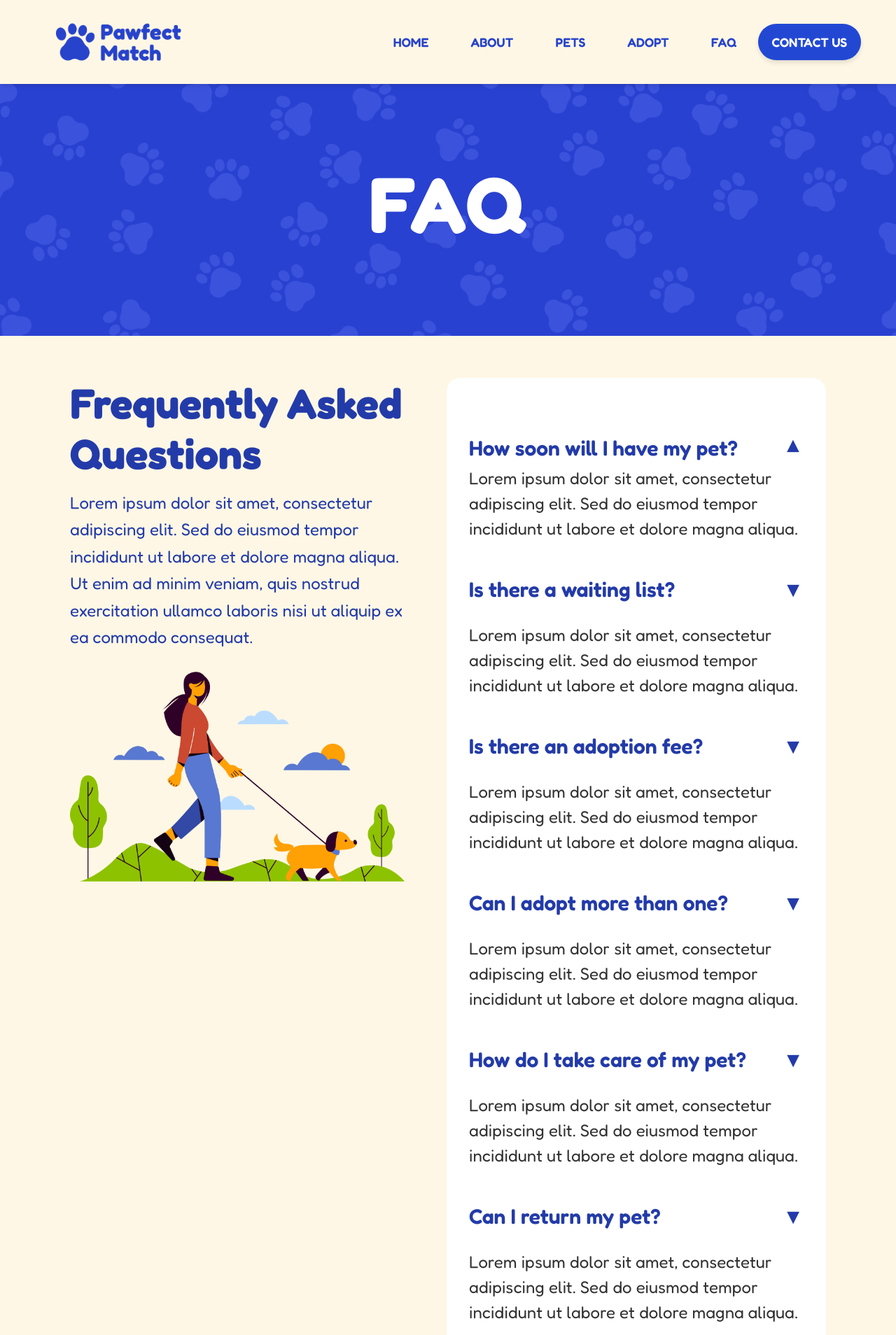
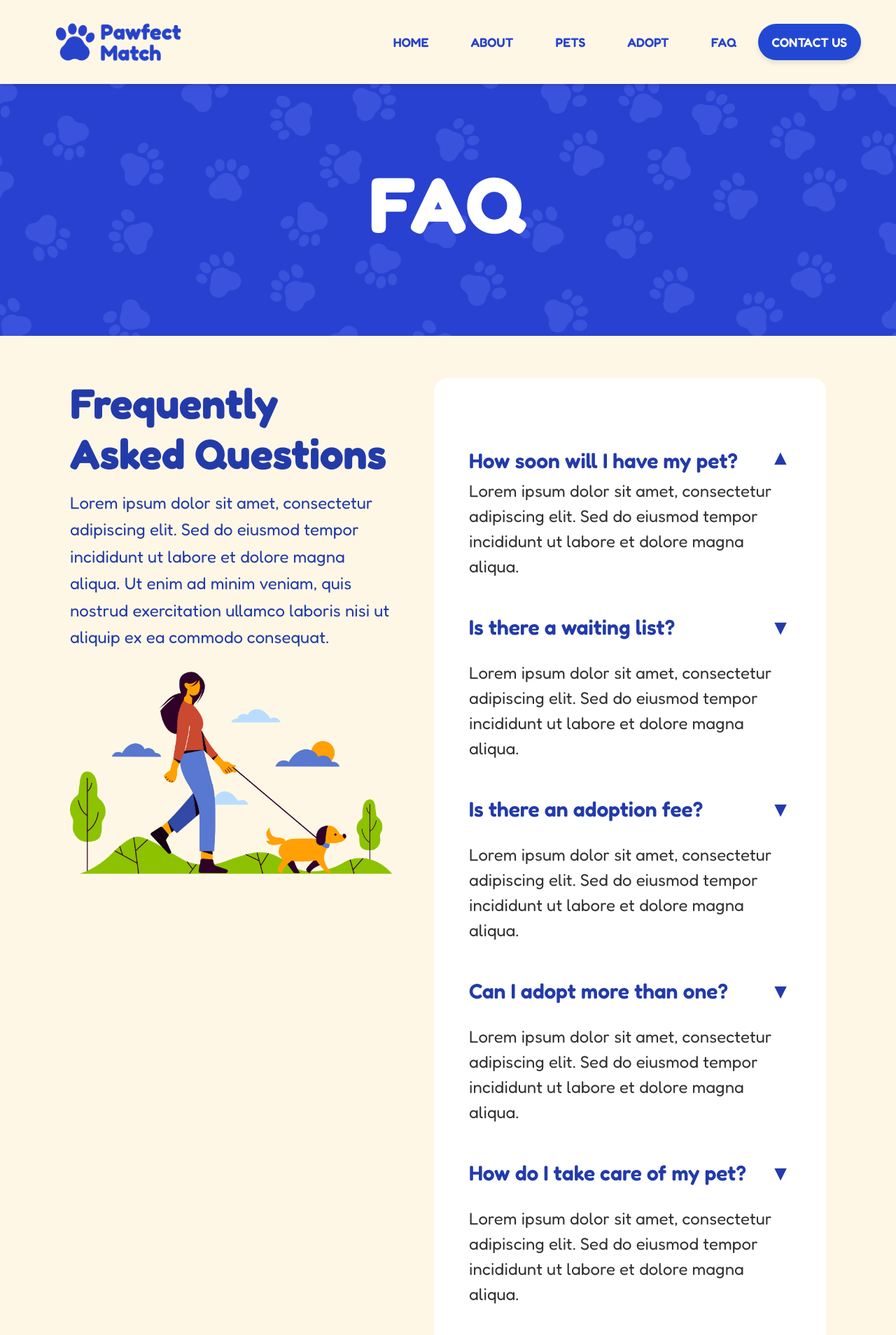
Before and after one commit to Alex-Shanley/Pawfect-Match, a Flask app: page /faq in a window 1280 px wide. Shown: the top 1908 px of the page at 70% size. Run offline with Flask 3, Linux system fonts and the light colour scheme.

Commit message:
style update

```diff
--- a/static/css/style.css
+++ b/static/css/style.css
@@ -456,7 +456,7 @@ nav .sidebar {
     flex: 1;
     background-color: #ffffff;
     border-radius: 20px;
-    padding: 32px;
+    padding: 50px;
     min-width: 300px;
     min-height: 800px;
   }
```
Also changed, not shown: 1 other file.
